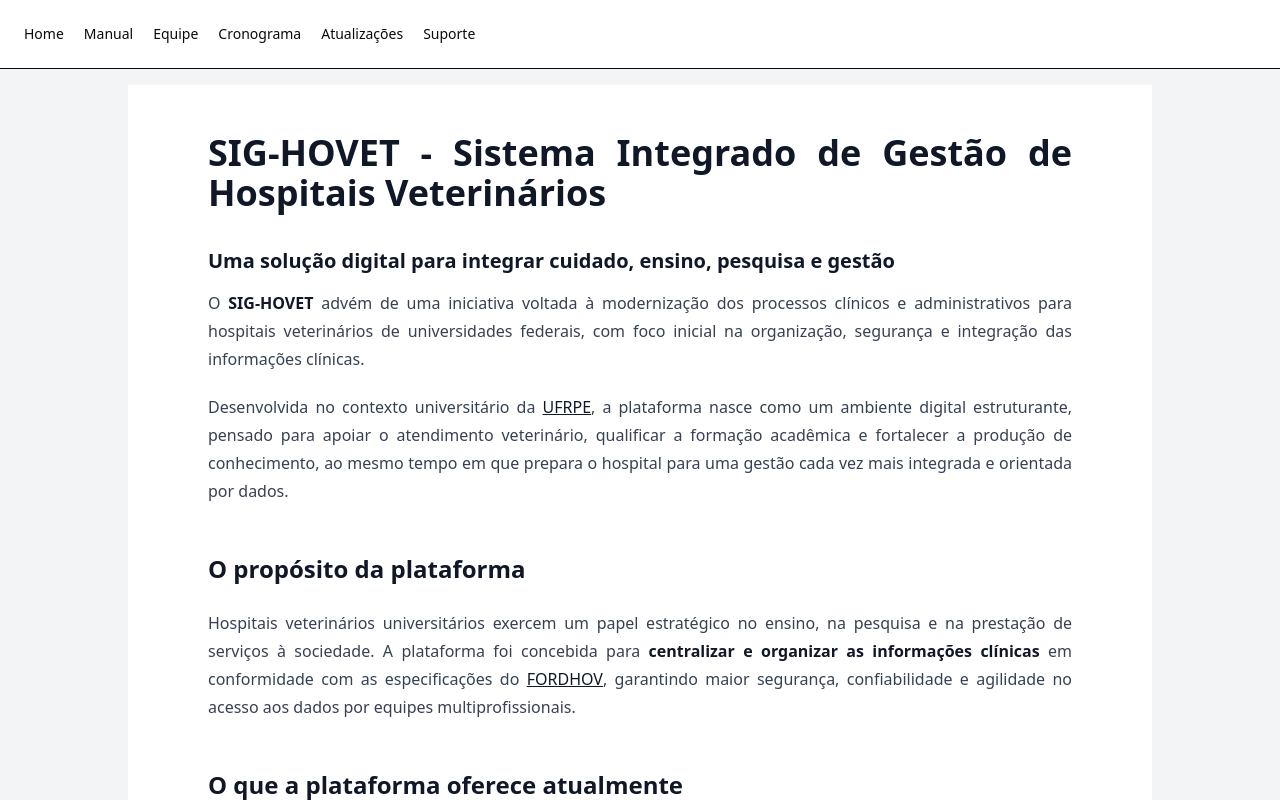
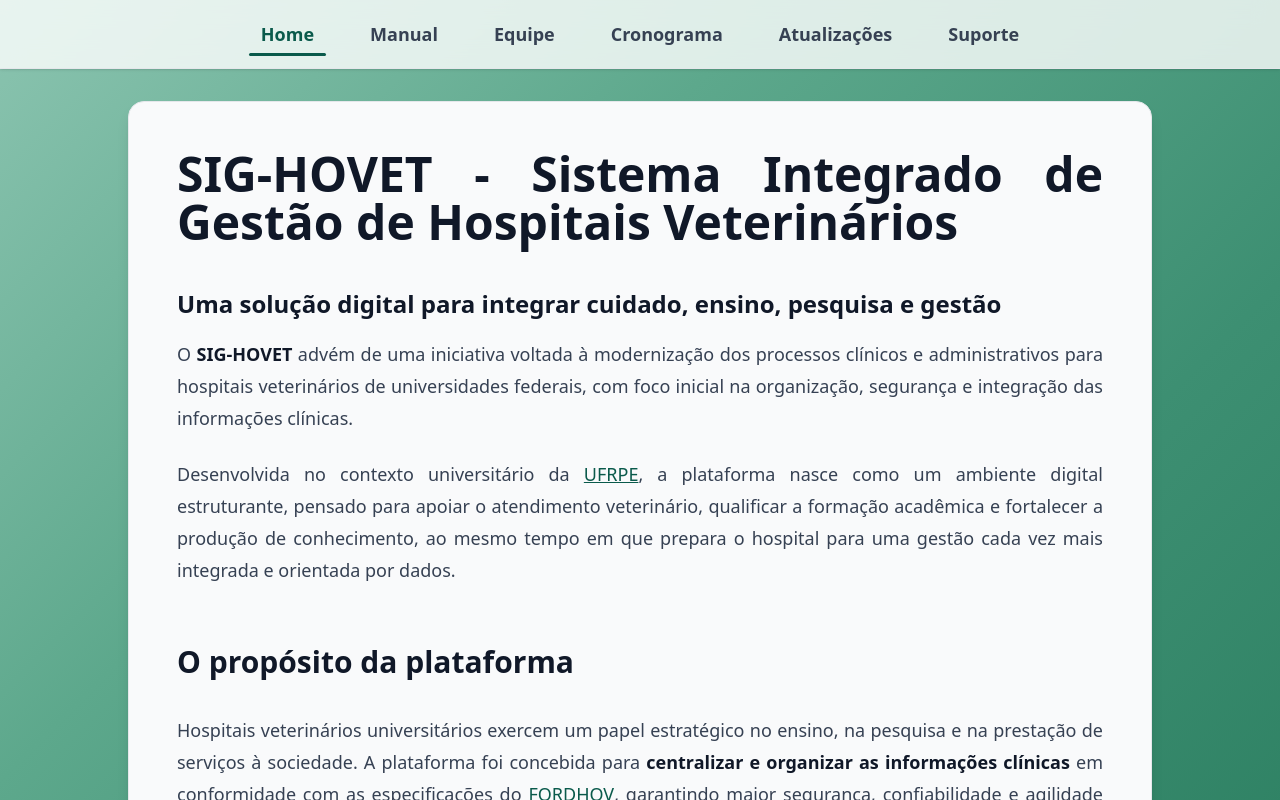
Before and after one commit to igor-felipe/manual-hovet, a Next.js app: page / in a window 1280 px wide. Shown: the top 800 px of the page. Built offline with nearby package versions, Linux system fonts and the light colour scheme.

Commit message:
feat: adciona novo menu e background

```diff
--- a/app/globals.css
+++ b/app/globals.css
@@ -116,6 +116,7 @@
   * {
     @apply border-border outline-ring/50;
   }
+
   body {
     @apply bg-background text-foreground;
   }
@@ -123,11 +124,50 @@
 
 @layer utilities {
   .no-scrollbar::-webkit-scrollbar {
-      display: none;
+    display: none;
   }
+
   .no-scrollbar {
-      -ms-overflow-style: none;
-      scrollbar-width: none;
+    -ms-overflow-style: none;
+    scrollbar-width: none;
+  }
+}
+
+@layer components {
+  .prose h1 {
+    @apply text-[#0A5A4B];
+    font-weight: 650 !important;
+  }
+
+  .prose h2 {
+    @apply text-[#0A5A4B];
+    font-weight: 650 !important;
+  }
+
+  .prose h3 {
+    @apply text-emerald-700;
+    font-weight: 650 !important;
+  }
+
+  .prose strong {
+    @apply text-[#0A5A4B] font-bold;
+  }
+
+  .prose a {
+    color: #0A5A4B !important;
+    text-decoration: underline !important;
+  }
+
+  .prose a:hover {
+    color: #084539 !important;
+  }
+
+  .prose ul>li::marker {
+    @apply text-[#0A5A4B];
+  }
+
+  .prose ol>li::marker {
+    @apply text-[#0A5A4B] font-bold;
   }
 }
 
--- a/app/layout.tsx
+++ b/app/layout.tsx
@@ -24,16 +24,17 @@
   children: React.ReactNode;
 }>) {
   return (
-    <html lang="en">
+    <html lang="pt-BR">
       <body
-        className={`${geistSans.variable} ${geistMono.variable} antialiased  bg-zinc-100`}
+        className={`${geistSans.variable} ${geistMono.variable} antialiased`}
+        style={{
+          background: "linear-gradient(135deg, #8bc4b0 0%, #5da88c 25%, #3d8f72 50%, #2a7d5f 75%, #0a5a4b 100%)"
+        }}
       >
-        <header>
-          <Menu />
-        </header>
-        <div className="flex items-center justify-center min-h-screen bg-gray-100">
+        <Menu />
+        <main className="flex items-start justify-center min-h-screen pt-8 pb-16">
           {children}
-        </div>
+        </main>
       </body>
     </html>
   );
--- a/app/manual/page.tsx
+++ b/app/manual/page.tsx
@@ -2,7 +2,7 @@
 
 export default function Page() {
   return (
-    <article className="prose container max-w-5xl p-12 my-4 md:px-20 text-justify bg-white">
+    <article className="prose prose-lg max-w-5xl px-12 py-12 mx-4 text-justify bg-gray-50 rounded-2xl shadow-lg border border-gray-200">
       <Post />
     </article>
   );
--- a/app/page.tsx
+++ b/app/page.tsx
@@ -2,7 +2,7 @@
 
 export default function Page() {
   return (
-    <article className="prose container max-w-5xl p-12 my-4 md:px-20 text-justify bg-white">
+    <article className="prose prose-lg max-w-5xl px-12 py-12 mx-4 text-justify bg-gray-50 rounded-2xl shadow-lg border border-gray-200">
       <Home />
     </article>
   );
--- a/components/Menu.tsx
+++ b/components/Menu.tsx
@@ -1,9 +1,10 @@
-import {
-  NavigationMenu,
-  NavigationMenuList,
-  NavigationMenuItem,
-  NavigationMenuLink,
-} from "@/components/ui/navigation-menu";
+"use client";
+
+import { usePathname } from "next/navigation";
+import Link from "next/link";
+import { useEffect, useRef, useState } from "react";
+
+const PRIMARY_GREEN = "#0A5A4B";
 
 export const menuItems = {
   home: {
@@ -32,23 +33,57 @@
   },
 };
 
-export const Menu = () => (
-  <div
-    className={`flex items-center gap-4 p-4 border-b bg-white font-medium text-3xl overflow-hidden text-nowrap overflow-x-auto no-scrollbar`}
-  >
-    <NavigationMenu>
-      <NavigationMenuList>
+export const Menu = () => {
+  const pathname = usePathname();
+  const [indicatorStyle, setIndicatorStyle] = useState({ left: 0, width: 0 });
+  const navRef = useRef<HTMLElement>(null);
+
+  useEffect(() => {
+    if (!navRef.current) return;
+
+    const activeLink = navRef.current.querySelector(
+      `a[href="${pathname}"]`
+    ) as HTMLAnchorElement;
+
+    if (activeLink) {
+      const { offsetLeft, offsetWidth } = activeLink;
+      setIndicatorStyle({ left: offsetLeft, width: offsetWidth });
+    }
+  }, [pathname]);
+
+  return (
+    <nav
+      ref={navRef}
+      className="sticky top-0 z-50 flex items-center justify-center gap-8 px-6 py-3 border-b border-gray-200 bg-white/80 backdrop-blur-md shadow-sm"
+    >
+      <div className="relative flex items-center gap-8">
         {Object.keys(menuItems).map((e) => {
           const key = e as keyof typeof menuItems;
+          const isActive = pathname === menuItems[key].url;
+
           return (
-            <NavigationMenuItem key={key}>
-              <NavigationMenuLink href={menuItems[key].url}>
-                {menuItems[key].title}
-              </NavigationMenuLink>
-            </NavigationMenuItem>
+            <Link
+              key={key}
+              href={menuItems[key].url}
+              className={`relative px-3 py-2 font-semibold text-lg transition-all duration-300 ${isActive
+                ? "text-[#0A5A4B]"
+                : "text-gray-700 hover:text-[#0A5A4B] hover:bg-emerald-50/50"
+                } rounded-md`}
+            >
+              {menuItems[key].title}
+            </Link>
           );
         })}
-      </NavigationMenuList>
-    </NavigationMenu>
-  </div>
-);
+
+        <div
+          className="absolute bottom-0 h-[3px] rounded-full transition-all duration-500 ease-out"
+          style={{
+            left: `${indicatorStyle.left}px`,
+            width: `${indicatorStyle.width}px`,
+            backgroundColor: PRIMARY_GREEN,
+          }}
+        />
+      </div>
+    </nav>
+  );
+};
```
